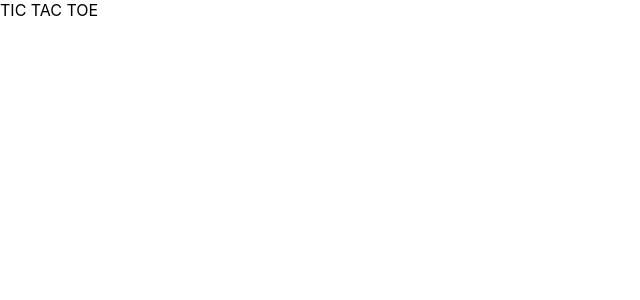
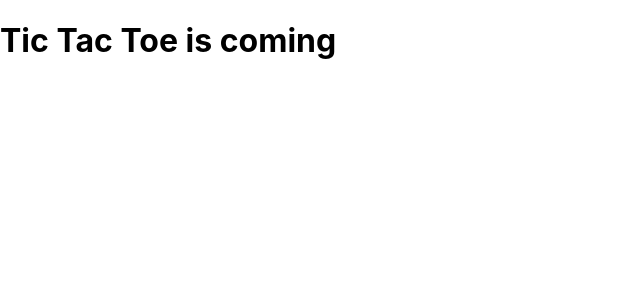
Before and after one commit to meta-ankit-kumar/Advanced-Tic-Tac-Toe, a React (Create React App) app in the folder tic-tac-toe/: page / in a window 1280 px wide. Shown: the top 300 px of the page, without its empty margins (0-640 px from the left). Built offline with nearby package versions, Linux system fonts and the light colour scheme.

Commit message:
TIC-6 Add dummy message

```diff
--- a/tic-tac-toe/src/components/main.component.jsx
+++ b/tic-tac-toe/src/components/main.component.jsx
@@ -4,6 +4,8 @@
  */
 export const Main = (props) => {
     return (
-        <div>TIC TAC TOE</div>
+        <h1>
+            Tic Tac Toe is coming
+        </h1>
     );
 }
```
